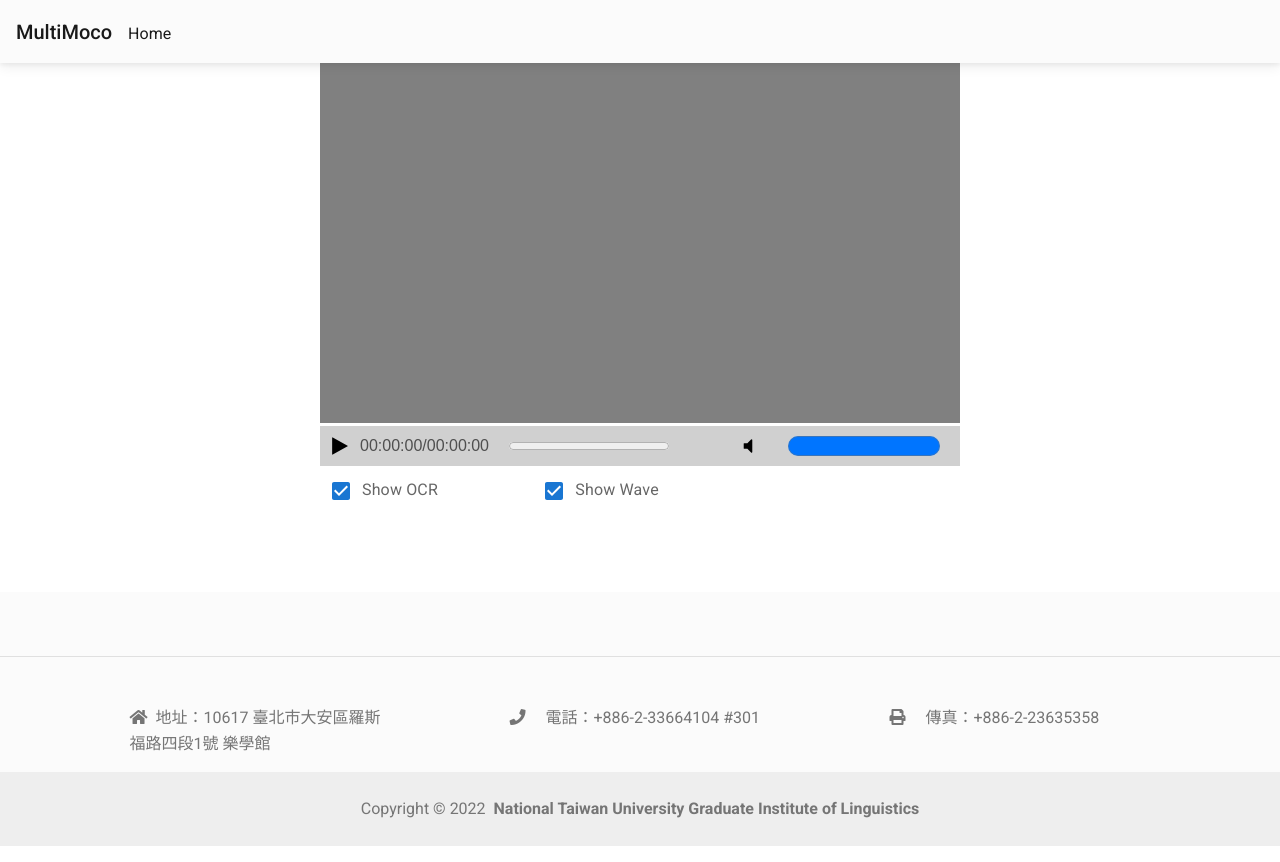
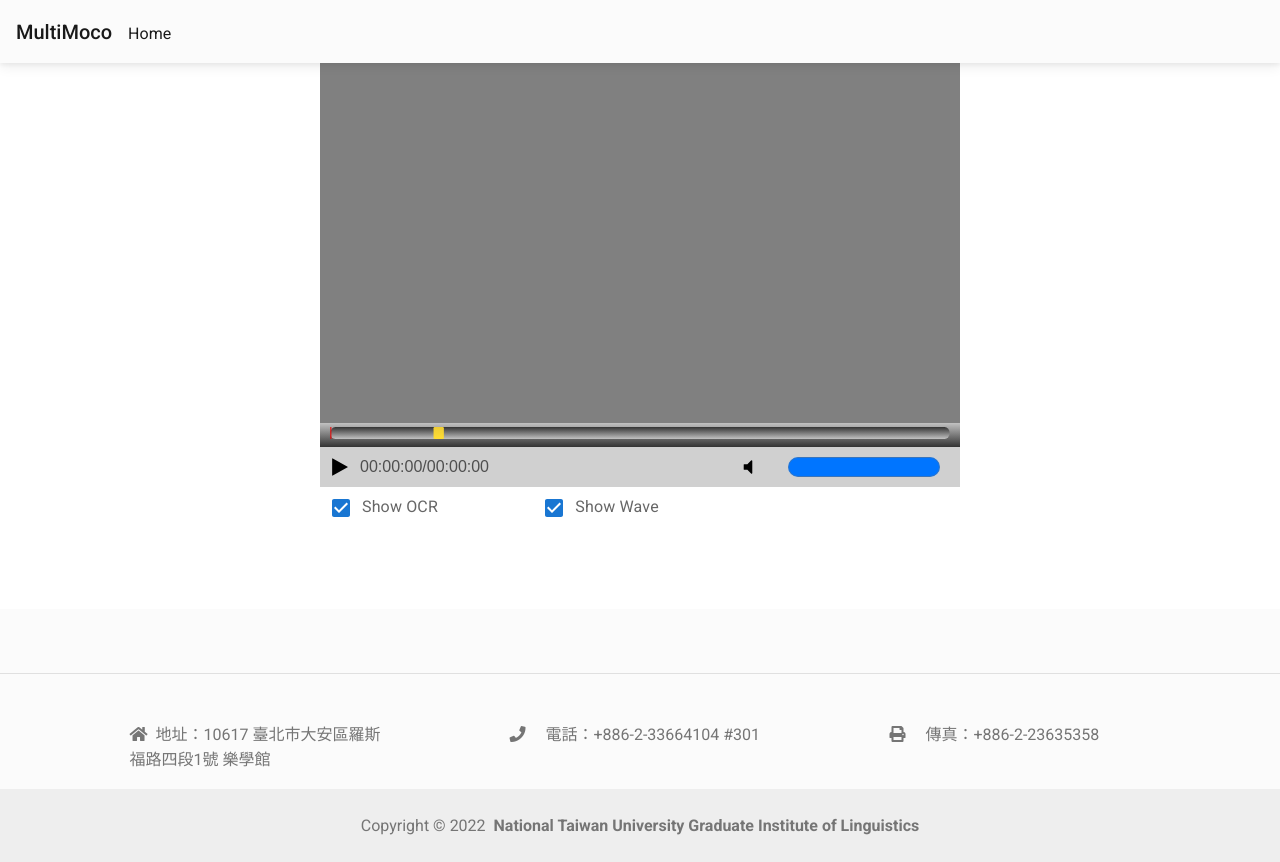
Before and after one commit to lopentu/multimoco-web, a Next.js app: page /video in a window 1280 px wide. Built offline with nearby package versions, Linux system fonts and the light colour scheme; no server answers.

Commit message:
revamp progressbar

```diff
--- a/components/video-view/Bar.tsx
+++ b/components/video-view/Bar.tsx
@@ -5,7 +5,7 @@ import TimeCounter from './TimeCounter'
 import ProgressBar from './ProgressBar'
 import MuteUnMuteBtn from './MuteUnMuteBtn'
 import VolumeBar from './VolumeBar'
-import {IVideoState} from './useVideoState'
+import { IVideoState } from './useVideoState'
 import VideoControl from './videoControl'
 
 interface BarProps {
@@ -20,34 +20,35 @@ function Bar(props: BarProps) {
   const ctrl = props.videoCtrl;
 
   return (
+    <div>
+      <ProgressBar
+        currentTime={videoState.currentTime}
+        duration={videoState.duration}
+        onSeek={(offset) => ctrl.seek(offset)}
+      />
       <div style={props.styles.barContainer}>
         <PlayPauseBtn
           isPlaying={videoState.isPlaying}
           styles={props.styles}
-        onPlayPause={()=>ctrl.playPause()}
+          onPlayPause={() => ctrl.playPause()}
         />
         <TimeCounter
           currentTime={videoState.currentTime}
           duration={videoState.duration}
           styles={props.styles}
         />
-      <ProgressBar
-        currentTime={videoState.currentTime}
-        duration={videoState.duration}
-        onSeek={(offset)=>ctrl.seek(offset)}
-        styles={props.styles}
-      />
-      <div style={{flexGrow: 1}}/>
+        <div style={{ flexGrow: 1 }} />
         <MuteUnMuteBtn
           isMuted={videoState.isMuted}
           styles={props.styles}
-        onToggleMute={()=>ctrl.toggleMute()}
+          onToggleMute={() => ctrl.toggleMute()}
         />
         <VolumeBar
           volume={videoState.volume}
-        onVolumeChange={(vol)=>ctrl.changeVolume(vol)}
+          onVolumeChange={(vol) => ctrl.changeVolume(vol)}
           styles={props.styles}
         />
+      </div>
     </div>
   );
 }
--- a/components/video-view/ProgressBar.tsx
+++ b/components/video-view/ProgressBar.tsx
@@ -1,29 +1,89 @@
-import React, { Component, CSSProperties } from 'react'
+import React, { Component, CSSProperties, useLayoutEffect, useRef } from 'react'
 
-interface ProgressBarProps{
+interface ProgressBarProps {
   currentTime: number
   duration: number
-  onSeek: (offset: number)=>void
-  styles: {[name: string]: CSSProperties}
+  onSeek: (offset: number) => void
+  styles?: { [name: string]: CSSProperties }
 }
 
 export default function ProgressBar(props: ProgressBarProps) {
 
-  function seek(e: React.MouseEvent<HTMLProgressElement>) {
-    const percent = e.nativeEvent.offsetX / (e.target as HTMLProgressElement).offsetWidth;
+  const divRef = useRef<HTMLDivElement | null>(null);
+  const currentTime = props.currentTime ? (props.currentTime / props.duration) : 0;
+
+  function seek(e: React.MouseEvent<HTMLDivElement>) {
+    if (!divRef.current) return;
+    const offsetX = e.nativeEvent.offsetX;
+    const divWidth = divRef.current.offsetWidth;
+    const curPos = 620 * (offsetX / divWidth) - 10;
+    const percent = curPos / 600;
     const offset = percent * props.duration;
     props.onSeek(offset);
   }
 
+  return (
+    <div ref={divRef}
+      onClick={seek}
+      style={{
+        display: "block",
+        width: "100%",
+        height: "3vh",
+        textAlign: "center",
+        background: "linear-gradient(0deg, #333333 0%, #c2c2c2 100%)"
+      }}>
+      <svg
+        width="100%"
+        height="100%"
+        viewBox="-10 -5 620 20"
+        preserveAspectRatio="none"
+        fill="none"
+        style={{ marginTop: "-7px" }}
+        xmlns="http://www.w3.org/2000/svg"
+      >
+        <linearGradient id="timeline-gradient"
+          x1="0" y1="0" x2="0" y2="10"
+          gradientUnits="userSpaceOnUse">
+          <stop offset="0" stopColor="#333333" />
+          <stop offset="1" stopColor="#c2c2c2" />
+        </linearGradient>
+        <linearGradient id="span-gradient"
+          x1="0" y1="0" x2="0" y2="10"
+          gradientUnits="userSpaceOnUse">
+          <stop offset="0" stopColor="#EECC33FF" />
+          <stop offset="1" stopColor="#FFDD33FF" />
+        </linearGradient>
+        <rect
+          x="0" y="0" width="600" height="10"
+          rx="5" ry="5"
+          style={{
+            strokeWidth: "0px",
+            fill: 'url(#timeline-gradient)'
+          }}
+        />
 
-  return (
-    <progress
-      onClick={seek}
-      max='100'
-      value={props.currentTime ? (props.currentTime / props.duration) * 100 : 0}
-      style={{
-        marginLeft: "20px", alignSelf: 'center'}}
-    ></progress>
+        <rect
+          x="100" y="0"
+          rx="1" ry="1"
+          width="10" height="10"
+          style={{fill: 'url(#span-gradient)'}}
+        />
+
+        {/* cursor */}
+        <rect
+          x={currentTime * 600}
+          y="0" width="1" height="10"
+          style={{ fill: '#EE0000' }}
+        />
+      </svg>
+    </div>
+    // <progress
+    //   onClick={seek}
+    //   max='100'
+    //   value={currentTime}
+    //   style={{
+    //     marginLeft: "20px", alignSelf: 'center'}}
+    // ></progress>
   )
 
 }
--- a/components/video-view/styles.ts
+++ b/components/video-view/styles.ts
@@ -15,7 +15,7 @@ export const style: {[name: string]: CSSProperties} = {
       backgroundColor: '#d0d0d0',
       justifyContent: "space-between",
       position: 'relative',
-      top: '-4px',
+      top: '0px',
       width: '100%',
       height: '40px'
   },
--- a/components/video-view/video-view.tsx
+++ b/components/video-view/video-view.tsx
@@ -53,12 +53,16 @@ export default function VideoView(props: VideoViewProp) {
     if (!callbacks || !video) return;
 
     video.addEventListener('play', callbacks.onPlayHandler, false);
+    video.addEventListener('canplay', callbacks.onPlayHandler, false);
     video.addEventListener('timeupdate', callbacks.onTimeUpdateHandler, false);
     videoAnnot.setRedrawCallback(()=>requestAnimationFrame(render_frame));
 
-    if (TO_AUTOPLAY) video.play();
+    if (TO_AUTOPLAY){
+      video.play();
+    }
     return () => {
       video.removeEventListener('play', callbacks.onPlayHandler, false);
+      video.removeEventListener('canplay', callbacks.onPlayHandler, false);
       video.removeEventListener('timeupdate', callbacks.onTimeUpdateHandler, false);
     }
 
@@ -129,6 +133,7 @@ export default function VideoView(props: VideoViewProp) {
       const height = cvs.clientWidth / ASPECT_RATIO;
       // console.log(width, height);
       overlayPainter.setContext(context, width, height);
+      requestAnimationFrame(render_frame);
     }
 
     return { onPlayHandler, onTimeUpdateHandler, onResizeHandler };
@@ -157,7 +162,6 @@ export default function VideoView(props: VideoViewProp) {
       cvs.height = canvasHeight;
       const context = cvs.getContext('2d');
       if (!context) return null;
-
       context.drawImage(video, 0, 0, canvasWidth, canvasHeight);
       overlayPainter.setContext(context, canvasWidth, canvasHeight);
       overlayPainter.setOptions({ toShowOcr, toShowWave });
@@ -174,7 +178,10 @@ export default function VideoView(props: VideoViewProp) {
   })
 
   return (
-    <>
+    <div style={{
+      display: "flex",
+      flexDirection: "column"
+    }}>
       <video
         ref={videoRef}
         src={props.video_url}
@@ -194,6 +201,6 @@ export default function VideoView(props: VideoViewProp) {
         videoState={videoState}
         videoCtrl={videoControl}
       />
-    </>
+    </div>
   )
 }
```
Lines whose indentation alone changed are shown as unchanged.
